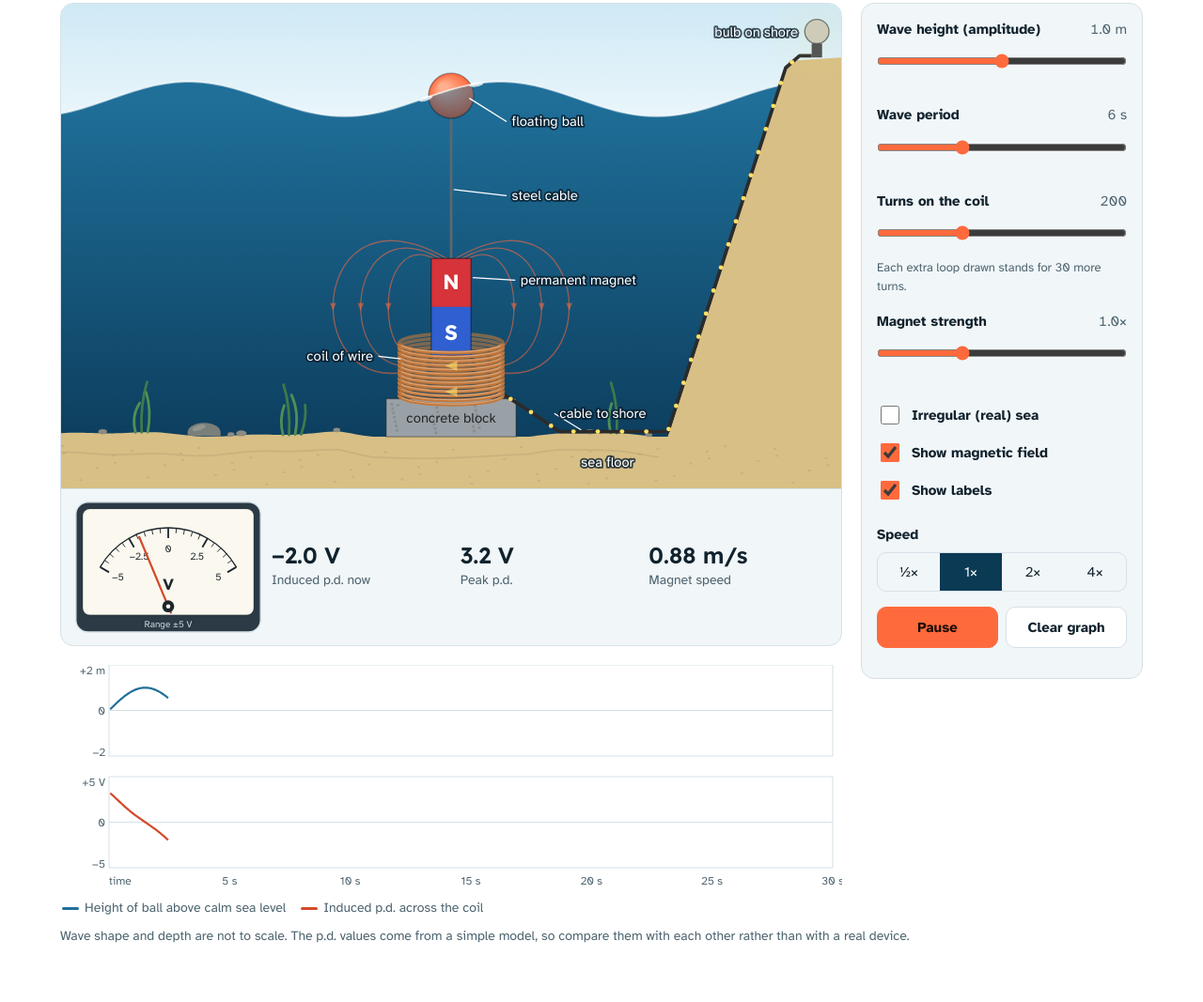
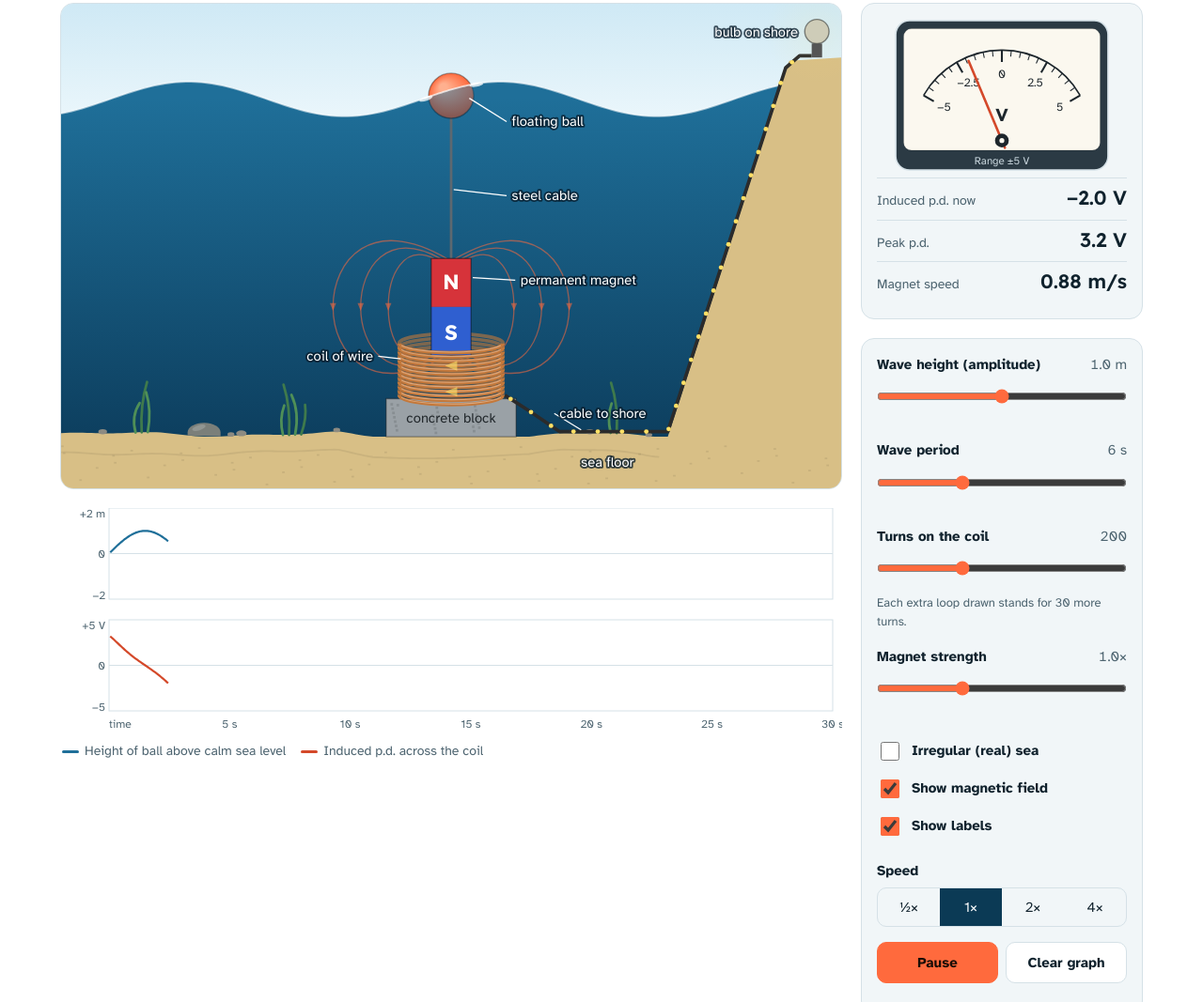
Before and after one commit to awm11/wave-power, a plain HTML site: page index.html in a window 1280 px wide. Shown: the part 295-1362 px from the top of the page at 94% size. Drawn offline with Linux system fonts and the light colour scheme; animation ran at ten frames a second.

Commit message:
Move voltmeter and readings beside the simulation so the graphs sit higher
Co-Authored-By: Claude Opus 5.5 <noreply@anthropic.com>
Claude-Session: https://claude.ai/code/session_011LQDa59rvwqNQUUPrUbzRS

```diff
--- a/index.html
+++ b/index.html
@@ -30,13 +30,16 @@ h3{font-size:19px;font-weight:600;margin-bottom:6px}
 header.band{background:var(--band);color:#fff;padding-bottom:clamp(22px,3vw,36px)}
 header .tag{display:inline-block;font-size:14px;background:rgba(255,255,255,.12);border-radius:99px;padding:3px 12px;margin-bottom:12px}
 header p{max-width:68ch;margin:12px 0 0;color:#cfe3ec}
-.simgrid{display:grid;grid-template-columns:minmax(0,1fr) 300px;gap:20px;align-items:start}
+.simgrid{display:grid;grid-template-columns:minmax(0,1fr) 300px;grid-template-rows:auto 1fr;grid-template-areas:"stage side" "graph side";gap:20px;align-items:start}
+.stage{grid-area:stage}.graphbox{grid-area:graph}.side{grid-area:side;display:flex;flex-direction:column;gap:20px}
+.reads{padding:14px 16px 8px}
+.reads .meter{margin:0 auto 6px}
 .stage{background:var(--panel);border:1px solid var(--line);border-radius:14px;overflow:hidden}
 #sim{display:block;width:100%;aspect-ratio:900/560}
-.readouts{display:grid;grid-template-columns:200px repeat(3,minmax(0,1fr));gap:10px;align-items:center;padding:12px 14px;border-top:1px solid var(--line)}
-.ro b{display:block;font:600 24px/1.1 Lexend,sans-serif;white-space:nowrap;font-variant-numeric:tabular-nums}
+.ro{display:flex;flex-direction:row-reverse;justify-content:space-between;align-items:baseline;gap:10px;padding:9px 0;border-top:1px solid var(--line)}
+.ro b{display:block;font:600 21px/1.1 Lexend,sans-serif;white-space:nowrap;font-variant-numeric:tabular-nums}
 .ro span{font-size:14px;color:var(--mute)}
-.meter{position:relative;width:200px;aspect-ratio:220/156}
+.meter{position:relative;width:min(100%,230px);aspect-ratio:220/156}
 .meter svg{position:absolute;inset:0;width:100%;height:100%}
 .panel{background:var(--panel);border:1px solid var(--line);border-radius:14px;padding:16px}
 .ctl{margin-bottom:16px}
@@ -53,7 +56,6 @@ input[type=range]{width:100%;height:44px;accent-color:var(--accent);margin:0}
 .btn{flex:1;min-height:44px;border-radius:10px;border:1px solid var(--line);background:var(--bg);color:var(--ink);font:700 15px "Atkinson Hyperlegible",sans-serif;cursor:pointer}
 .btn.primary{background:var(--accent);border-color:var(--accent);color:#1a0d07}
 button:focus-visible,input:focus-visible,summary:focus-visible{outline:3px solid var(--accent);outline-offset:2px}
-.graphbox{margin-top:20px}
 .fig{position:relative;min-height:240px}.fig>canvas{position:absolute;inset:0;width:100%;height:100%}
 .legend{display:flex;flex-wrap:wrap;gap:16px;font-size:14px;color:var(--mute);margin:8px 2px 0}
 .legend i{display:inline-block;width:18px;height:3px;border-radius:2px;vertical-align:middle;margin-right:6px}
@@ -71,8 +73,8 @@ details>div{padding:0 16px 14px 34px;color:var(--ink)}
 .chain span{background:var(--panel);border:1px solid var(--line);border-radius:8px;padding:6px 10px;font-size:15px}
 section.alt .chain span{background:var(--bg)}
 footer{font-size:14px;color:var(--mute)}
-@media(max-width:900px){.simgrid{grid-template-columns:minmax(0,1fr)}.panel{display:grid;grid-template-columns:repeat(auto-fit,minmax(min(100%,240px),1fr));gap:0 22px}}
-@media(max-width:600px){.readouts{grid-template-columns:repeat(2,minmax(0,1fr))}.meter{grid-column:1/-1;margin:0 auto}.ro b{font-size:20px}}
+@media(max-width:900px){.simgrid{grid-template-columns:minmax(0,1fr);grid-template-rows:auto;grid-template-areas:"stage" "reads" "graph" "controls"}.side{display:contents}.reads{grid-area:reads}.ctlpanel{grid-area:controls;display:grid;grid-template-columns:repeat(auto-fit,minmax(min(100%,240px),1fr));gap:0 22px}}
+@media(max-width:600px){.ro b{font-size:19px}}
 </style>
 </head>
 <body>
@@ -84,10 +86,15 @@ footer{font-size:14px;color:var(--mute)}
 
 <main class="band"><div class="wrap">
   <div class="simgrid">
-    <div>
     <div class="stage">
         <canvas id="sim" aria-label="Animated cross-section: a floating ball on waves pulls a magnet up and down inside a coil on a concrete block on the sea floor; a cable carries current to a bulb on shore."></canvas>
-        <div class="readouts">
+    </div>
+    <div class="graphbox">
+        <div class="fig"><canvas id="graph" aria-label="Graphs of ball height and induced p.d. against time"></canvas></div>
+        <div class="legend"><span><i style="background:var(--disp)"></i>Height of ball above calm sea level</span><span><i style="background:var(--pd)"></i>Induced p.d. across the coil</span></div>
+      </div>
+    <div class="side">
+      <div class="panel reads" aria-label="Meter readings">
           <div class="meter" role="img" aria-label="Centre-zero voltmeter showing the induced p.d.">
             <svg viewBox="0 0 220 156">
               <rect x="2" y="2" width="216" height="152" rx="14" fill="var(--case)" stroke="var(--line)" stroke-width="1.5"/>
@@ -104,14 +111,7 @@ footer{font-size:14px;color:var(--mute)}
           <div class="ro"><b id="vPeak">0.0 V</b><span>Peak p.d.</span></div>
           <div class="ro"><b id="vSpeed">0.00 m/s</b><span>Magnet speed</span></div>
       </div>
-      </div>
-      <div class="graphbox">
-        <div class="fig"><canvas id="graph" aria-label="Graphs of ball height and induced p.d. against time"></canvas></div>
-        <div class="legend"><span><i style="background:var(--disp)"></i>Height of ball above calm sea level</span><span><i style="background:var(--pd)"></i>Induced p.d. across the coil</span></div>
-      </div>
-    </div>
-
-    <aside class="panel" aria-label="Controls">
+      <aside class="panel ctlpanel" aria-label="Controls">
         <div class="ctl"><label for="amp">Wave height (amplitude) <output id="ampO">1.0 m</output></label><input id="amp" type="range" min="0" max="2" step="0.1" value="1"></div>
         <div class="ctl"><label for="per">Wave period <output id="perO">6 s</output></label><input id="per" type="range" min="3" max="12" step="0.5" value="6"></div>
         <div class="ctl"><label for="turns">Turns on the coil <output id="turnsO">200</output></label><input id="turns" type="range" min="50" max="500" step="10" value="200"><div class="hint">Each extra loop drawn stands for 30 more turns.</div></div>
@@ -126,6 +126,7 @@ footer{font-size:14px;color:var(--mute)}
         </div>
         <div class="ctl"><div class="btns"><button class="btn primary" id="play">Pause</button><button class="btn" id="clear">Clear graph</button></div></div>
       </aside>
+    </div>
   </div>
   <p class="note">Wave shape and depth are not to scale. The p.d. values come from a simple model, so compare them with each other rather than with a real device.</p>
 </div></main>
```
Lines whose indentation alone changed are shown as unchanged.
